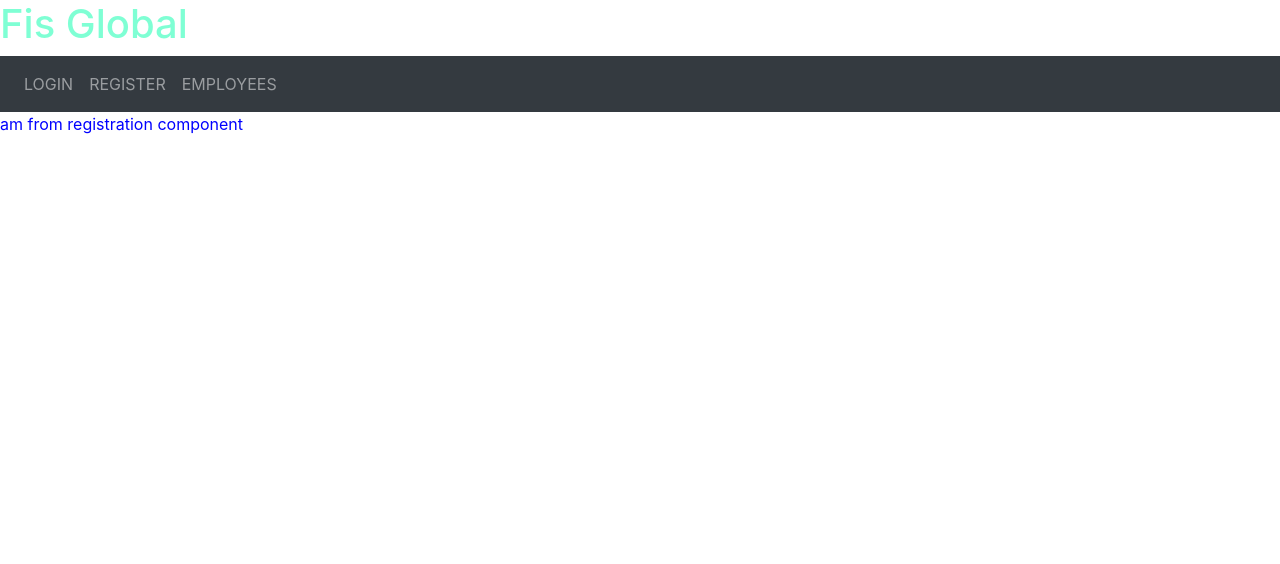
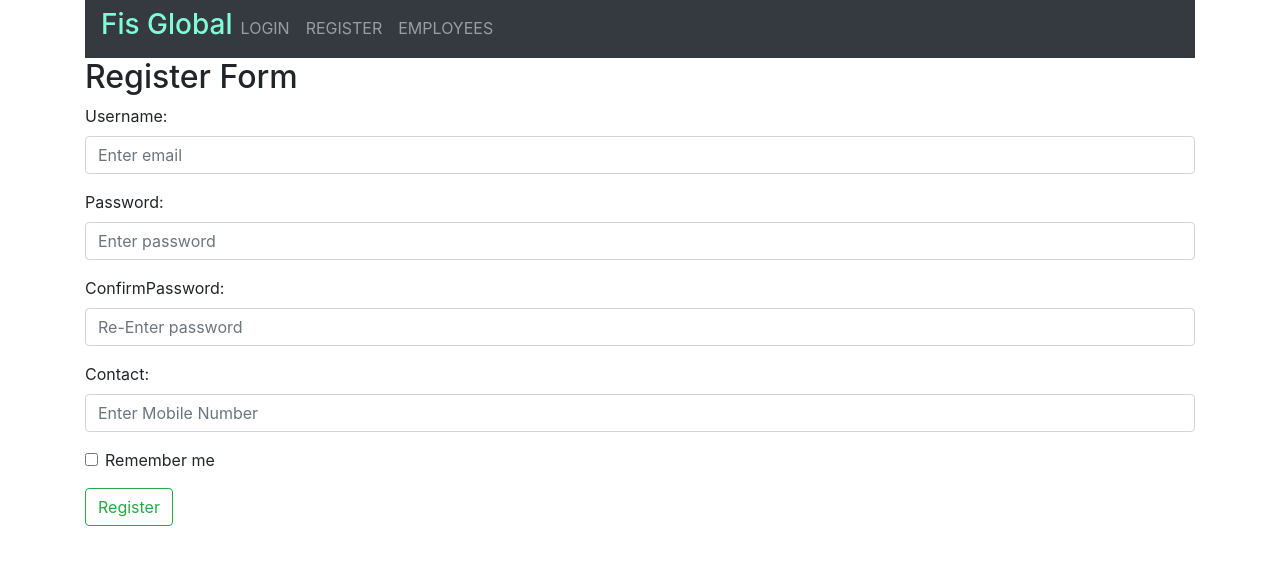
Before and after one commit to sandeepsomavarapu/Angular_Stuff, an Angular app: page /register in a window 1280 px wide. Shown: the top 564 px of the page. Built offline with nearby package versions, Linux system fonts and the light colour scheme.

Commit message:
Login & Register Forms completed

```diff
--- a/src/app/app.component.css
+++ b/src/app/app.component.css
@@ -1,3 +1,3 @@
-h1,h2,p{
+h1,h3,p{
     color:aquamarine
 }
--- a/src/app/app.component.html
+++ b/src/app/app.component.html
@@ -1,9 +1,20 @@
-<h1>{{ orgName|titlecase }}</h1>
+<html>
+
+<head>
+
+
+</head>
+
+<body>
+
   <!-- <login></login>`
 <register></register>
 <emps></emps> -->
+  <div class="container">
+
     <nav class="navbar navbar-expand-sm bg-dark navbar-dark">
       <ul class="navbar-nav">
+        <h3>{{ orgName|titlecase }}</h3>
         <li class="nav-item">
           <a class="nav-link" routerLink="login">LOGIN</a>
         </li>
@@ -16,4 +27,9 @@
 
       </ul>
     </nav>
+  </div>
+
+</body>
+
+</html>
 <router-outlet></router-outlet>
--- a/src/app/emps/emps.component.html
+++ b/src/app/emps/emps.component.html
@@ -5,6 +5,7 @@
 </head>
 
 <body>
+    <div class="container">
         <table class="table table-striped">
             <tr class="table-dark">
                 <th>Empno</th>
@@ -22,6 +23,7 @@
             </tr>
             <tr *ngIf="emps.length==0"> No Employees Found</tr>
         </table>
+    </div>
 </body>
 
 </html>
--- a/src/app/login/login.component.html
+++ b/src/app/login/login.component.html
@@ -1 +1,28 @@
-<p>am from login component</p>
+<!DOCTYPE html>
+<html lang="en">
+<head>
+ </head>
+<body>
+
+<div class="container" >
+  <h2>Login Form</h2>
+  <form action="/action_page.php">
+    <div class="form-group">
+      <label for="email">Username:</label>
+      <input type="email" class="form-control" id="email" placeholder="Enter email" name="email">
+    </div>
+    <div class="form-group">
+      <label for="pwd">Password:</label>
+      <input type="password" class="form-control" id="pwd" placeholder="Enter password" name="pswd">
+    </div>
+    <div class="form-group form-check">
+      <label class="form-check-label">
+        <input class="form-check-input" type="checkbox" name="remember"> Remember me
+      </label>
+    </div>
+    <button type="submit" class="btn btn-outline-primary">Login</button>
+  </form>
+</div>
+
+</body>
+</html>
--- a/src/app/register/register.component.html
+++ b/src/app/register/register.component.html
@@ -1 +1,36 @@
-<p>am from registration component</p>
+<!DOCTYPE html>
+<html lang="en">
+<head>
+ </head>
+<body>
+
+<div class="container" >
+  <h2>Register Form</h2>
+  <form action="/action_page.php">
+    <div class="form-group">
+      <label for="email">Username:</label>
+      <input type="email" class="form-control" id="email" placeholder="Enter email" name="email">
+    </div>
+    <div class="form-group">
+      <label for="pwd">Password:</label>
+      <input type="password" class="form-control" id="pwd" placeholder="Enter password" name="pswd">
+    </div>
+    <div class="form-group">
+        <label for="pwd">ConfirmPassword:</label>
+        <input type="password" class="form-control" id="cpwd" placeholder="Re-Enter password" name="cpswd">
+      </div>
+     <div class="form-group">
+        <label for="contact">Contact:</label>
+        <input type="number" class="form-control" id="contact" placeholder="Enter Mobile Number" name="contact">
+    </div>
+    <div class="form-group form-check">
+      <label class="form-check-label">
+        <input class="form-check-input" type="checkbox" name="remember"> Remember me
+      </label>
+    </div>
+    <button type="submit" class="btn btn-outline-success">Register</button>
+  </form>
+</div>
+
+</body>
+</html>
```
Lines whose indentation alone changed are shown as unchanged.
